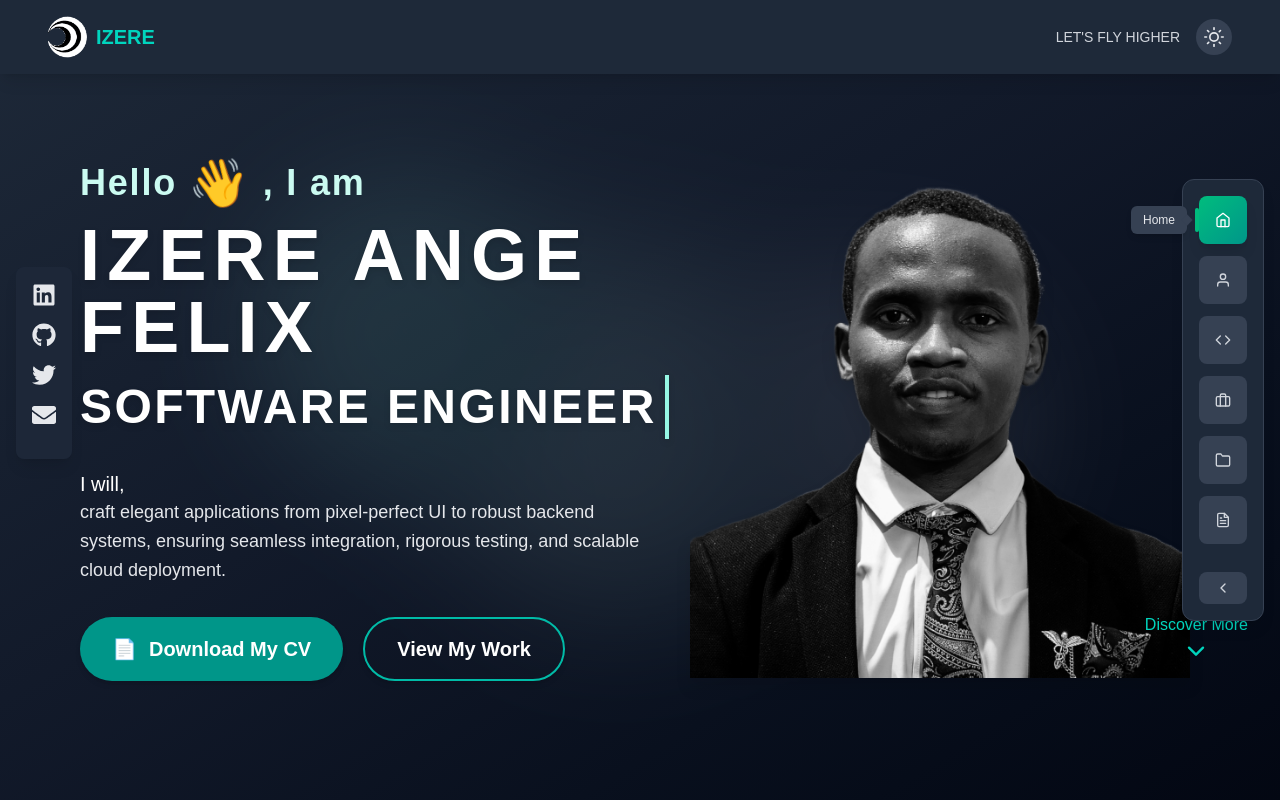
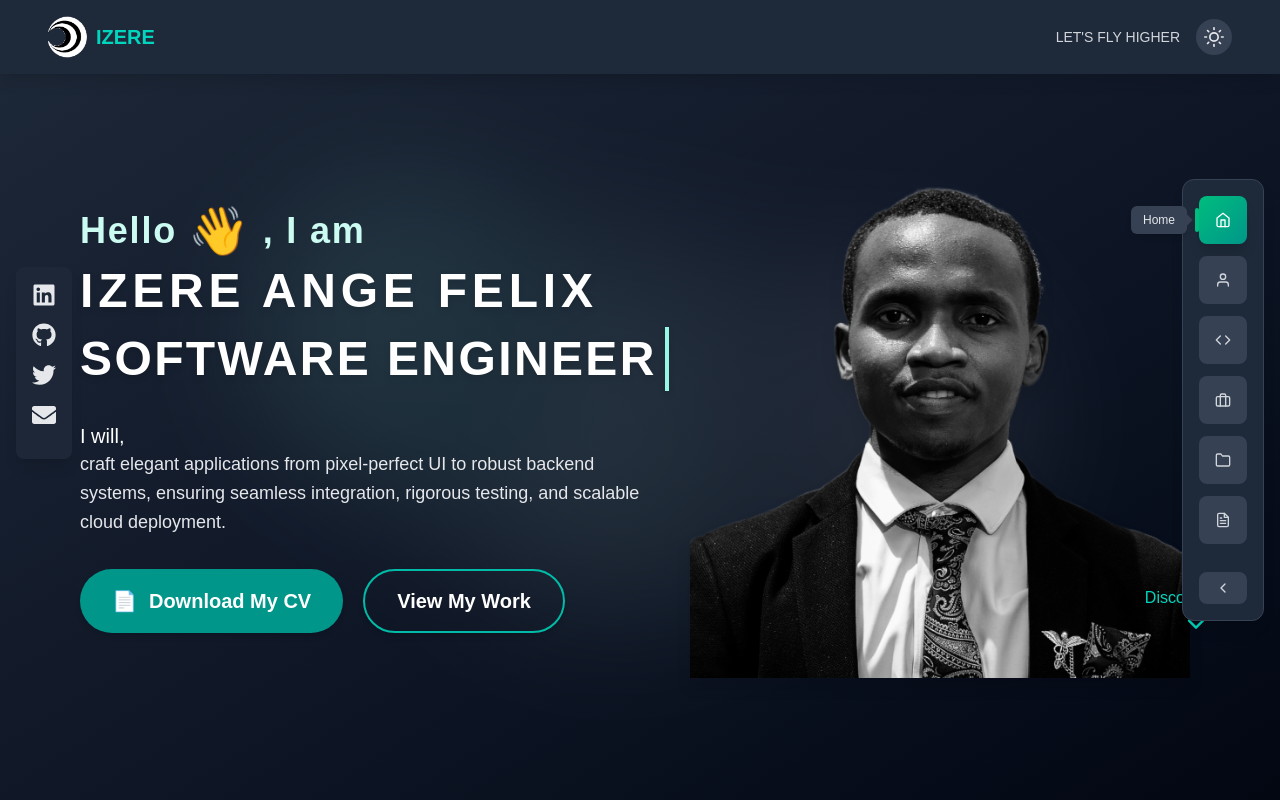
Before and after one commit to Angelus123/my-brand, a Next.js app: page / in a window 1280 px wide. Shown: the top 800 px of the page. Built offline with nearby package versions, Linux system fonts and the light colour scheme.

Commit message:
fix appearance issue

```diff
--- a/app/page.tsx
+++ b/app/page.tsx
@@ -174,7 +174,7 @@ const App: React.FC = () => {
                 <span>, I am</span>
               </motion.p>
               <motion.h1
-                className={`text-4xl md:text-7xl py-3 font-extrabold uppercase tracking-widest drop-shadow-md ${
+                className={`text-3xl md:text-5xl py-3 font-extrabold uppercase tracking-widest drop-shadow-md ${
                   darkMode ? 'text-white' : 'text-gray-900'
                 }`}
                 initial={{ opacity: 0, x: -30 }}
```
